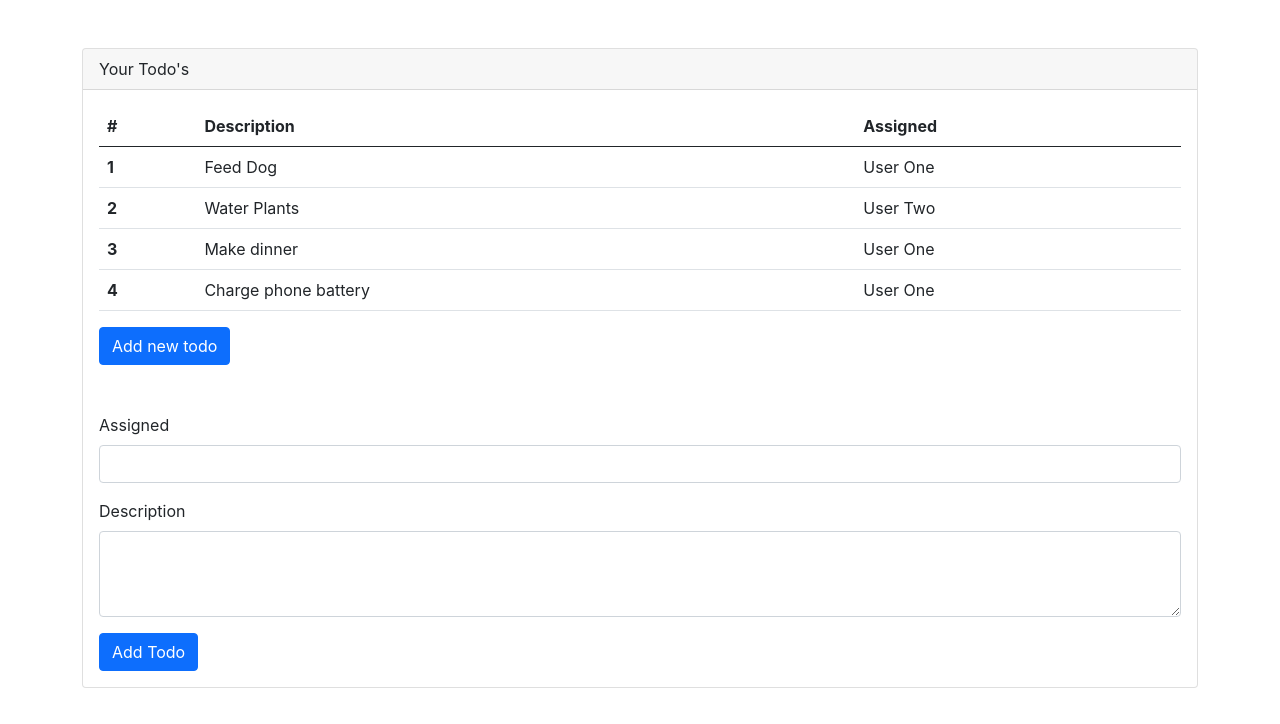
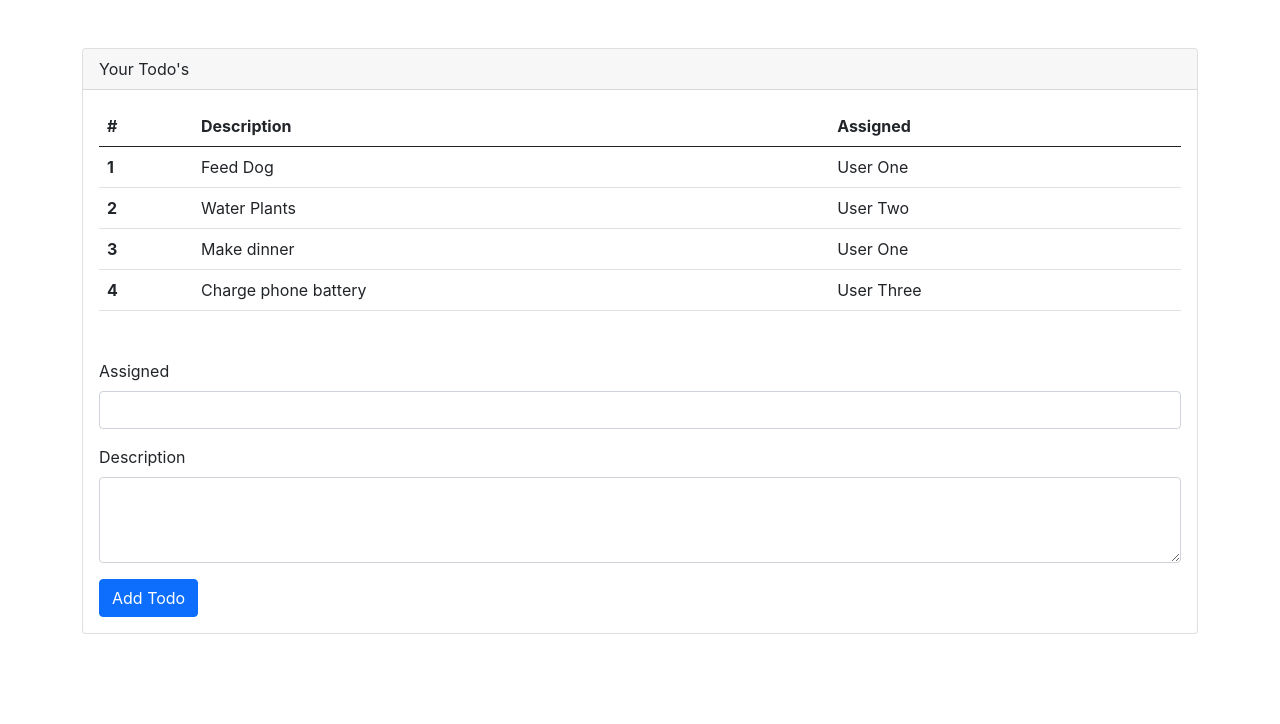
Before and after one commit to TheInfinity007/todo-react, a React (Create React App) app: page / in a window 1280 px wide. Shown: the top 724 px of the page. Built offline with nearby package versions, Linux system fonts and the light colour scheme.

Commit message:
pass function through props

```diff
--- a/src/App.js
+++ b/src/App.js
@@ -19,16 +19,16 @@
         {
             rowNumber: 4,
             rowDescription: 'Charge phone battery',
-            rowAssigned: 'User One',
+            rowAssigned: 'User Three',
         },
     ]);
 
-    const addTodo = () => {
+    const addTodo = (description, assigned) => {
         if (todos.length > 0) {
             const newTodo = {
                 rowNumber: todos.length + 1,
-                rowDescription: 'New Todo',
-                rowAssigned: 'User Three',
+                rowDescription: description,
+                rowAssigned: assigned,
             };
             setTodos((todos) => [...todos, newTodo]);
         }
@@ -41,10 +41,7 @@
                 <div className="card-header">Your Todo's</div>
                 <div className="card-body">
                     <TodoTable todos={todos} />
-                    <button className="btn btn-primary" onClick={addTodo}>
-                        Add new todo
-                    </button>
-                    <NewTodoForm />
+                    <NewTodoForm addTodo={addTodo}/>
                 </div>
             </div>
         </div>
--- a/src/components/NewTodoForm.js
+++ b/src/components/NewTodoForm.js
@@ -1,8 +1,18 @@
 import React, { useState } from 'react';
 
-const NewTodoForm = () => {
+const NewTodoForm = (props) => {
+    const { addTodo } = props;
+
     const [description, setDescription] = useState('');
     const [assigned, setAssigned] = useState('');
+
+    const submitTodo = () => {
+        if (description && assigned) {
+            addTodo(description, assigned);
+            setDescription('');
+            setAssigned('');
+        }
+    };
 
     return (
         <div className="mt-5">
@@ -31,7 +41,11 @@
                         value={description}
                     />
                 </div>
-                <button className="btn btn-primary" type="button">
+                <button
+                    className="btn btn-primary"
+                    type="button"
+                    onClick={submitTodo}
+                >
                     Add Todo
                 </button>
             </form>
```
